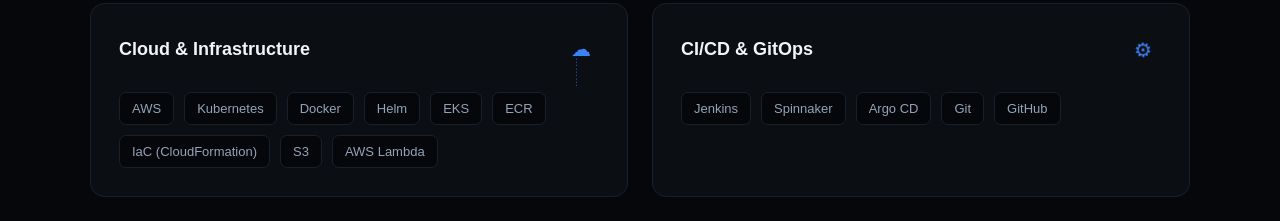
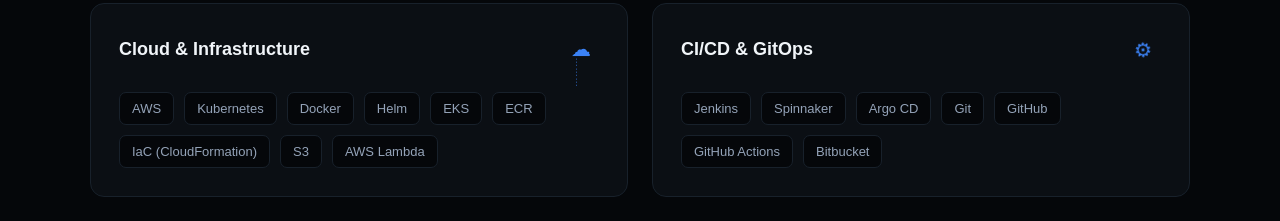
Before and after one commit to manglesh2305/portfolio, a React (Vite) app: page / in a window 1280 px wide. Shown: the part 1780-2001 px from the top of the page. Built offline with nearby package versions, Linux system fonts and the light colour scheme.

Commit message:
Updated Skill

```diff
--- a/src/components/Skills.jsx
+++ b/src/components/Skills.jsx
@@ -28,6 +28,8 @@
         "Argo CD",
         "Git",
         "GitHub",
+        "GitHub Actions",
+        "Bitbucket",
       ],
     },
     {
```
